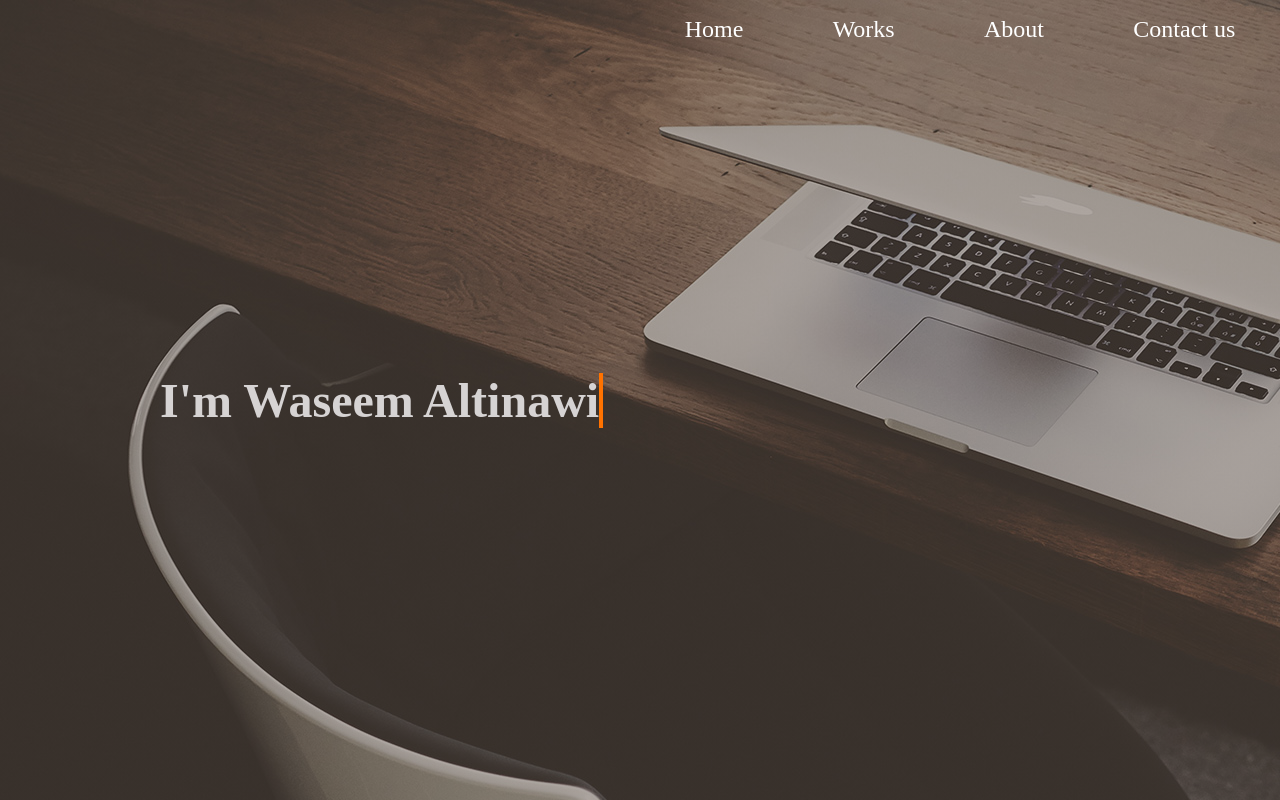
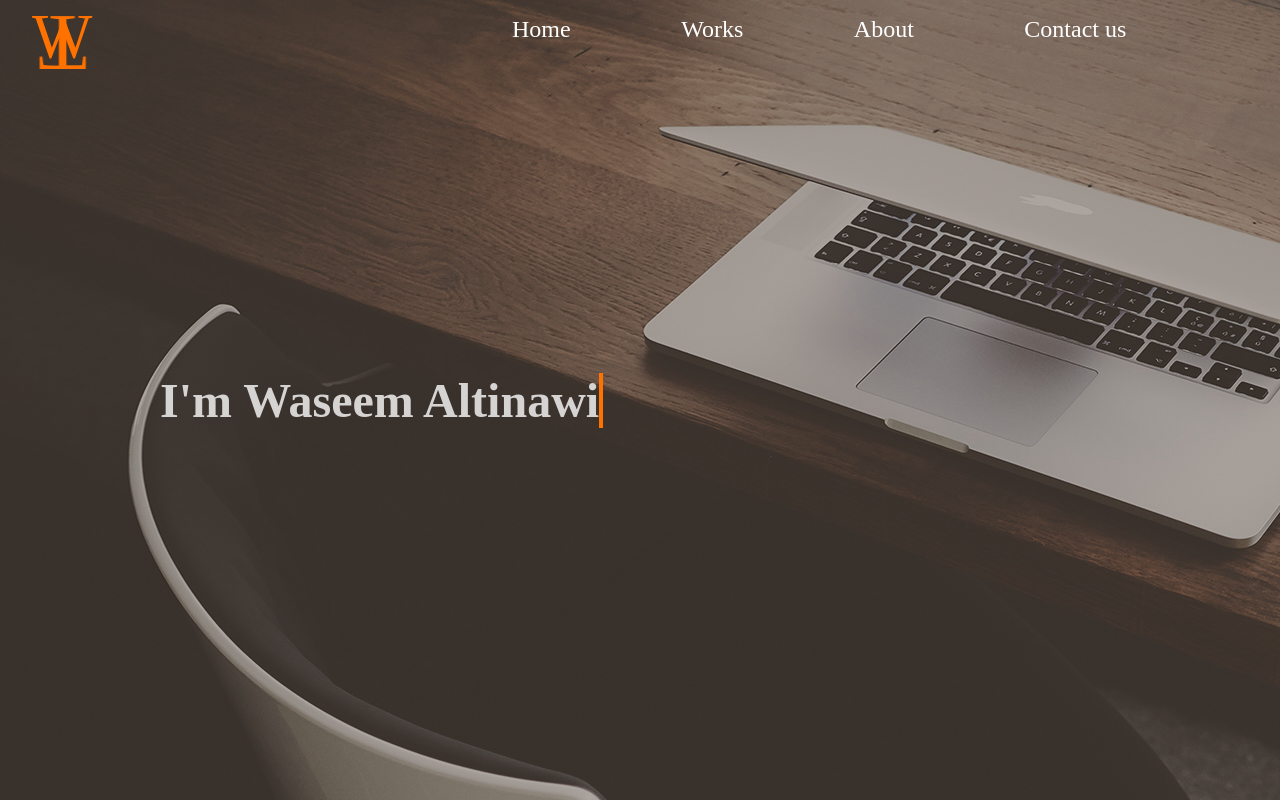
Before and after one commit to altinawiwaseem/portfolio-v1, a website: page src/index.html in a window 1280 px wide. Drawn offline with nearby package versions, Linux system fonts and the light colour scheme; files that its build step writes are made by us from their sources.

Commit message:
design the logo

```diff
--- a/src/index.html
+++ b/src/index.html
@@ -11,7 +11,9 @@
   <body>
     <!-- Your element goes here -->
     <header>
-      <div>
+      <section>
+        <article class="logo"><span class="w">W</span><span class="t">T</span></article>
+        <div class="nav">
           <ul>
             <li><a href="#">Home</a></li>
             <li><a href="#">Works</a></li>
@@ -19,6 +21,7 @@
             <li><a href="#">Contact us</a></li>
           </ul>
         </div>
+      </section>
 
       <h2 data-text="I'm Waseem Altinawi">I'm Waseem Altinawi</h2>
     </header>
--- a/src/scss/layouts/_header.scss
+++ b/src/scss/layouts/_header.scss
@@ -14,21 +14,83 @@ header {
   display: flex;
   align-items: center;
   justify-content: left;
-  background: linear-gradient(/* to bottom, */ rgba(92, 77, 66, 0.5) 0%, rgba(92, 77, 66, 0.5) 100%), url(../../images/bg-masthead\ \(copy\).jpg);
+  background: linear-gradient(
+      to bottom,
+      rgba(92, 77, 66, 0.5) 0%,
+      rgba(92, 77, 66, 0.5) 100%
+    ),
+    url(../../images/bg-masthead\ .jpg);
 
-  div{
+  section {
     position: absolute;
-    top: 2%;
+    top: 0;
     right: 0;
-    width: 50vw;
+    width: 100vw;
     height: 10vh;
-   ul{
     display: flex;
-     justify-content: space-around;
-     li{
+    justify-content: space-between;
+
+    .logo {
+      width: 5rem;
+      height: 5.5rem;
+      font-size: 3rem;
+      display: flex;
+      top: 0;
+      position: relative;
+      left: 2rem;
+      .t {
+        animation: t 1s linear forwards;
+
+        @keyframes t {
+          0% {
+            transform: rotatey(30deg) translateX(-50%);
+            color: #e6aa79;
+          }
+          50% {
+            transform: rotatey(90deg) rotatex(-90deg) translateX(-50%)
+              translateY(-10%);
+          }
+          100% {
+            transform: translateX(-110%) rotatex(-180deg) /* translateY(-20%) */;
+            color: #ff7200;
+            font-size: 5rem;
+           /*  position: relative;
+            top: 15%; */
+          }
+        }
+      }
+      .w {
+        animation: w 1s linear forwards;
+        @keyframes w {
+          0% {
+            transform: rotatey(30deg);
+            color: #e6aa79;
+          }
+          50% {
+            transform: rotatey(90deg);
+          }
+          100% {
+            font-size: 4rem;
+            color: #ff7200;
+          }
+        }
+      }
+    }
+
+    .nav {
+      width: 60%;
+      position: absolute;
+      top: 20%;
+      right: 0;
+    }
+    ul {
+      width: 80%;
+      display: flex;
+      justify-content: space-between;
+      li {
         font-size: 24px;
         display: inline;
-       a{
+        a {
           text-decoration: none;
           color: white;
         }
```
Also changed, not shown: src/images/bg-masthead .jpg (renamed from src/images/bg-masthead (copy).jpg). Lines whose indentation alone changed are shown as unchanged.
